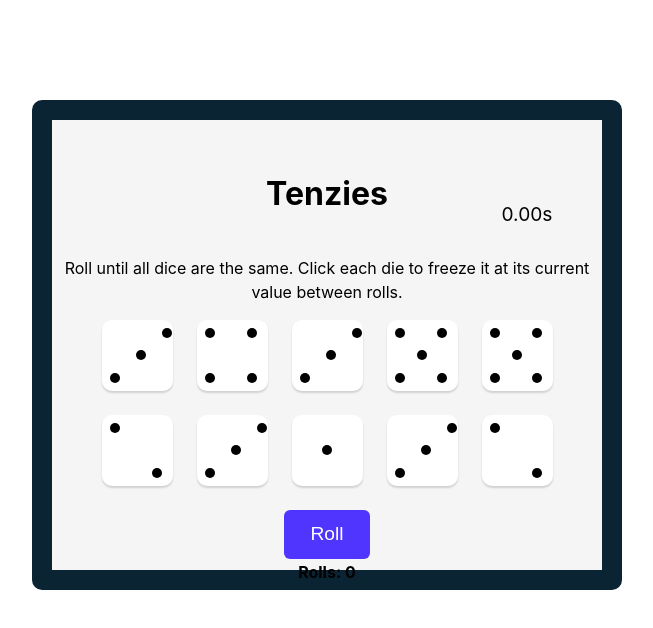
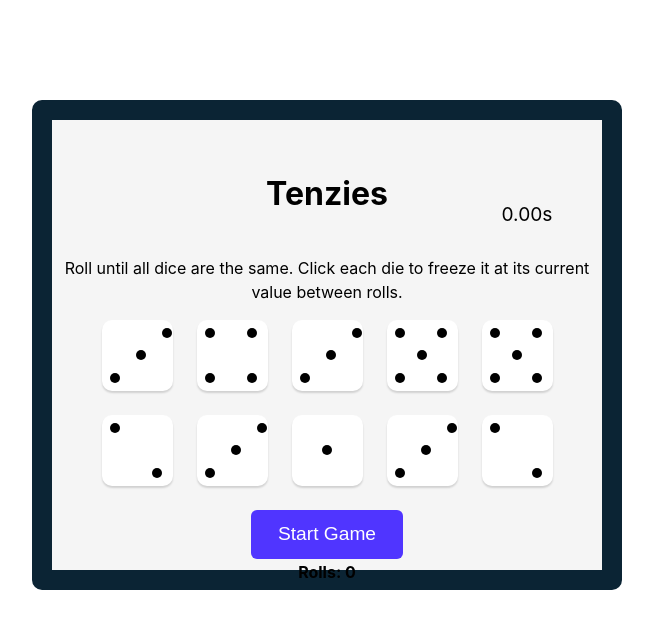
Before and after one commit to alialaba/tenzies-game, a React (Vite) app: page / in a window 1280 px wide. Shown: the top 628 px of the page, without its empty margins (313-966 px from the left). Built offline with nearby package versions, Linux system fonts and the light colour scheme.

Commit message:
implemented start game func

```diff
--- a/src/App.jsx
+++ b/src/App.jsx
@@ -9,6 +9,7 @@ function App() {
 const [dice, setDice] = useState(allNewDice());
 const [tenzies, setTenzies] = useState(false);
 const [roll, setRoll] = useState(0);
+const [startGame, setStartGame] = useState(false);
 
  //lazy state initialization
 const [best, setBest] = useState(()=> JSON.parse(localStorage.getItem("best")) || 0); //(retrieve less best number of roll)
@@ -88,22 +89,31 @@ function allNewDice(){
 //Roll dice
 function rollDice(){
   //if tenzies is false (roll dice, increment roll by 1 and start timer)
+  if(startGame){
     if(!tenzies){
       setDice((oldDice)=> oldDice.map((die)=>( die.isHeld ? die : generateNewDice())))
       setRoll(roll + 1);
-    handleStart();
+
     }else{
       setTenzies(false);
       setDice(allNewDice());
       setRoll(0);
+      handleStart();
 
     }
 
+  }else{
+    setStartGame(true);
+    handleStart();
+    setRoll(0);
+  }
 }
 
   // Hold dice
   function holdDice(id){
+   if(startGame){
     setDice((prevDice)=> prevDice.map((die)=>(die.id === id ? {...die, isHeld:!die.isHeld} : die)))
+   }
   }
 
   const diceElements = dice.map((die)=> (<Die key={die.id}   dieValue={die.value} isHeld={die.isHeld} onHold={()=> holdDice(die.id)} />))
@@ -125,7 +135,7 @@ function rollDice(){
       <div className='die__container'>
         {diceElements}
         </div>
-        <button className='die__btn' onClick={rollDice}>{tenzies ? "New Game" : "Roll"}</button>
+        <button className='die__btn' onClick={rollDice}>{!startGame ? "Start Game" : tenzies ? "New Game" : "Roll"}</button>
 
         <div className="die__board">
         <h4>Rolls: {roll}</h4>
--- a/src/Die.jsx
+++ b/src/Die.jsx
@@ -48,7 +48,6 @@ export default function({dieValue, isHeld, onHold}){
        <>
        <div className="die__face"  style={bgColor} onClick={onHold}>
          <div className={`die__${dieValue}`} >{dots}</div>
-         {/* <div className={`die__${dieValue}`}></div> */}
          </div>
 
        </>
```
Also changed, not shown: src/index.css (+0 -63 lines), 1 other file (tests, documents, lock files or other folders). Lines whose indentation alone changed are shown as unchanged.
